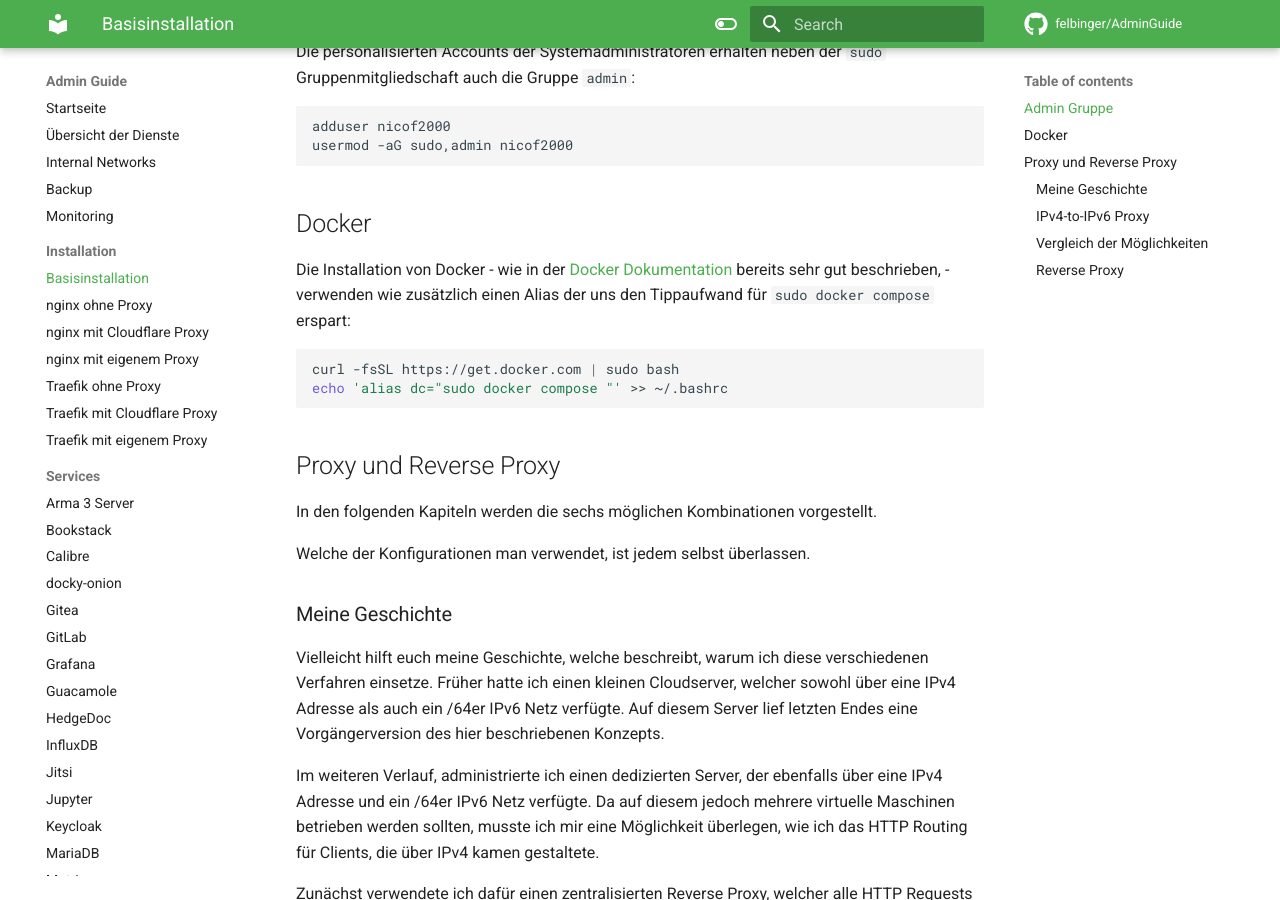
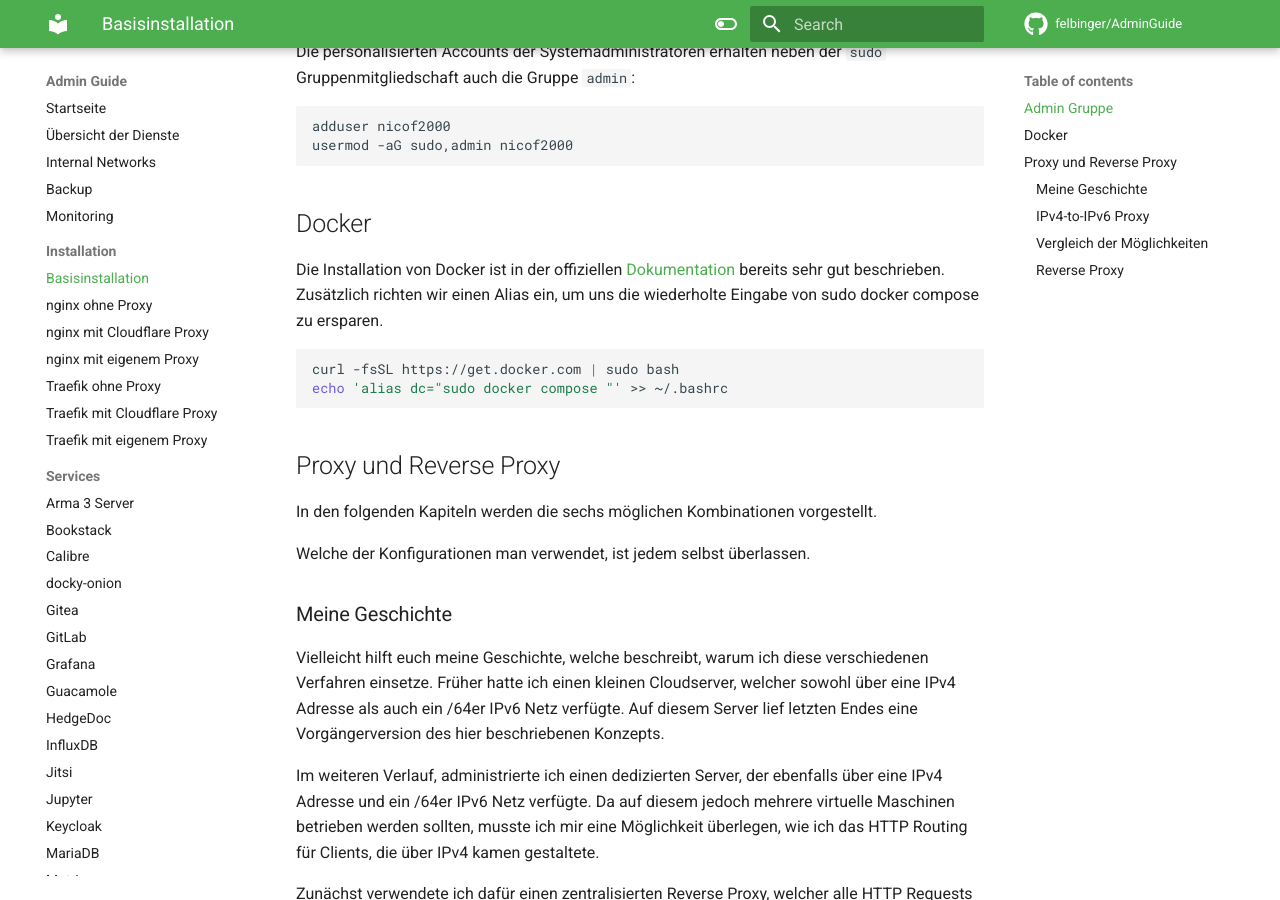
Before and after one commit to felbinger/AdminGuide, an MkDocs documentation site: the page built from docs/installation/05_base.md, in a window 1280 px wide and 900 px high, scrolled down 495 px. Built offline with MkDocs 1.6.1 and Material for MkDocs 9.7.7, drawn with Linux system fonts in a browser that asks for light colours; comment, search, counter and statistics services are not loaded.

Commit message:
installation/base: fix typo

````diff
--- a/docs/installation/05_base.md
+++ b/docs/installation/05_base.md
@@ -26,10 +26,9 @@ usermod -aG sudo,admin nicof2000
 
 ## Docker
 
-Die Installation von Docker - wie in der [Docker Dokumentation](https://docs.docker.com/engine/install/debian/)
-bereits sehr gut beschrieben, - verwenden wie zusätzlich einen Alias der uns den
-Tippaufwand für `sudo docker compose` erspart:
-
+Die Installation von Docker ist in der offiziellen [Dokumentation](https://docs.docker.com/engine/install/debian/)
+bereits sehr gut beschrieben. Zusätzlich richten wir einen Alias ein,
+um uns die wiederholte Eingabe von sudo docker compose zu ersparen.
 ```shell
 curl -fsSL https://get.docker.com | sudo bash
 echo 'alias dc="sudo docker compose "' >> ~/.bashrc
````
